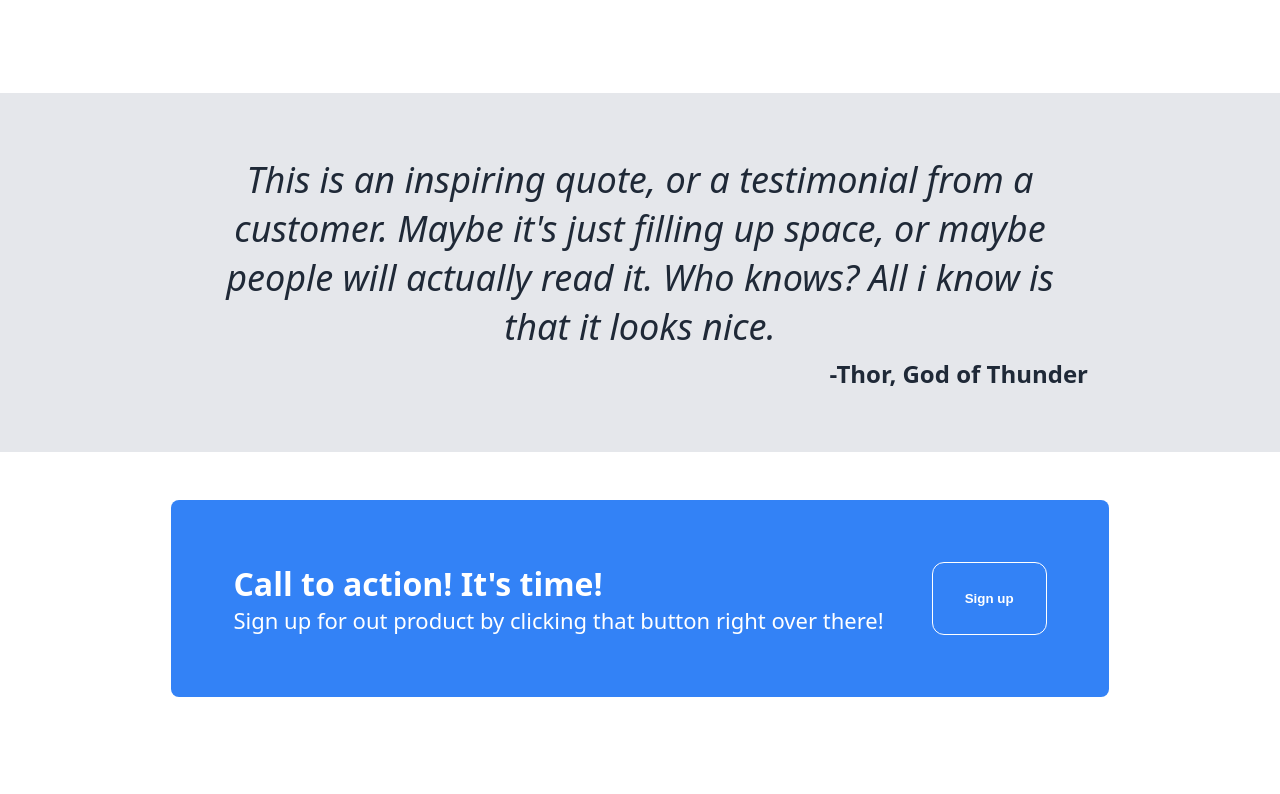
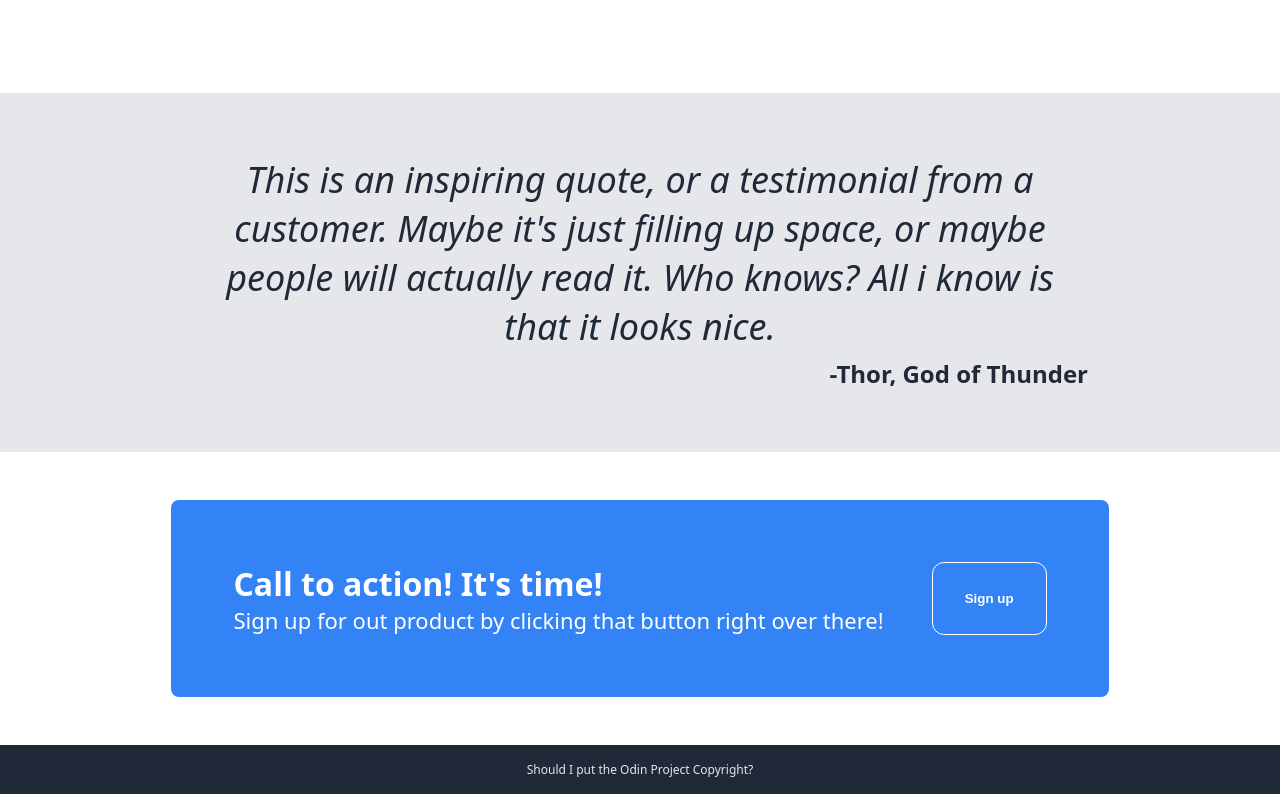
Before and after one commit to R-o-b-S/landing-page-odin, a plain HTML site: page index.html in a window 1280 px wide. Shown: the part 799-1593 px from the top of the page. Before the commit the page ends 1544 px from the top, so only its background shows below. Drawn offline with Linux system fonts and the light colour scheme.

Commit message:
footer done project done

```diff
--- a/index.html
+++ b/index.html
@@ -99,6 +99,10 @@
         </div>
     </div>
 
+    <div class="footer">
+        Should I put the Odin Project Copyright?
+    </div>
+
 </body>
 
 </html>
--- a/style.css
+++ b/style.css
@@ -211,3 +211,14 @@ a {
     width: fit-content;
     align-items: center;
 }
+
+.footer {
+    display: flex;
+    align-items: center;
+    justify-content: center;
+    background-color: #1F2937;
+    color: #e5e7eb;
+    padding-top: 16px;
+    padding-bottom: 16px;
+    font-size: 12px;
+}
```
